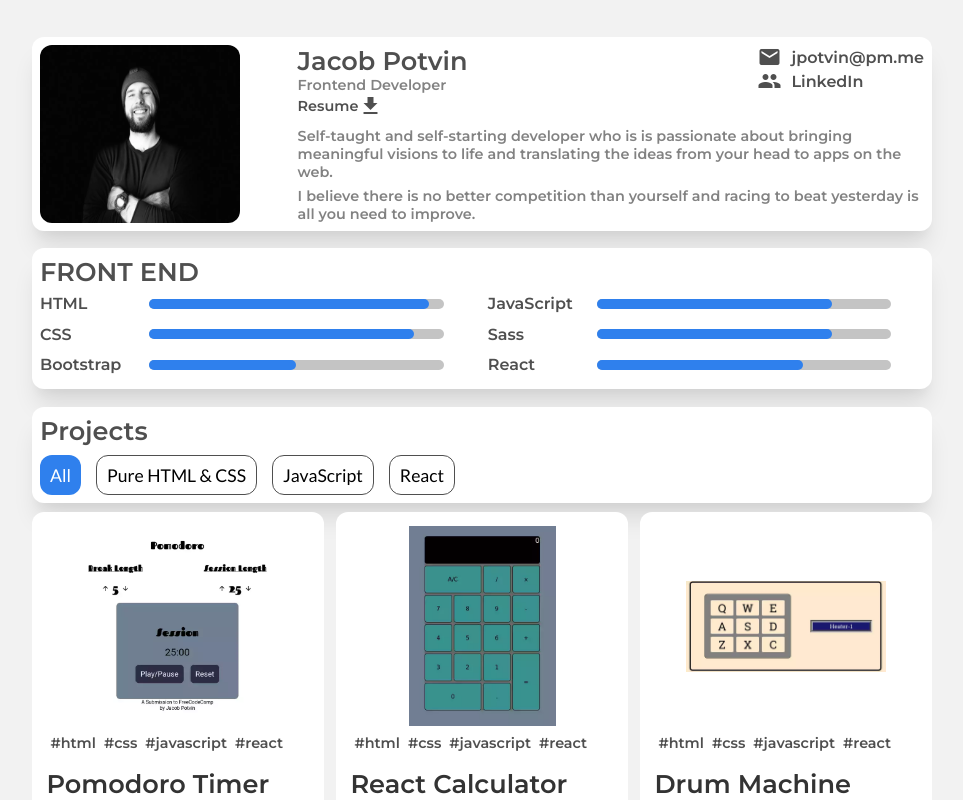
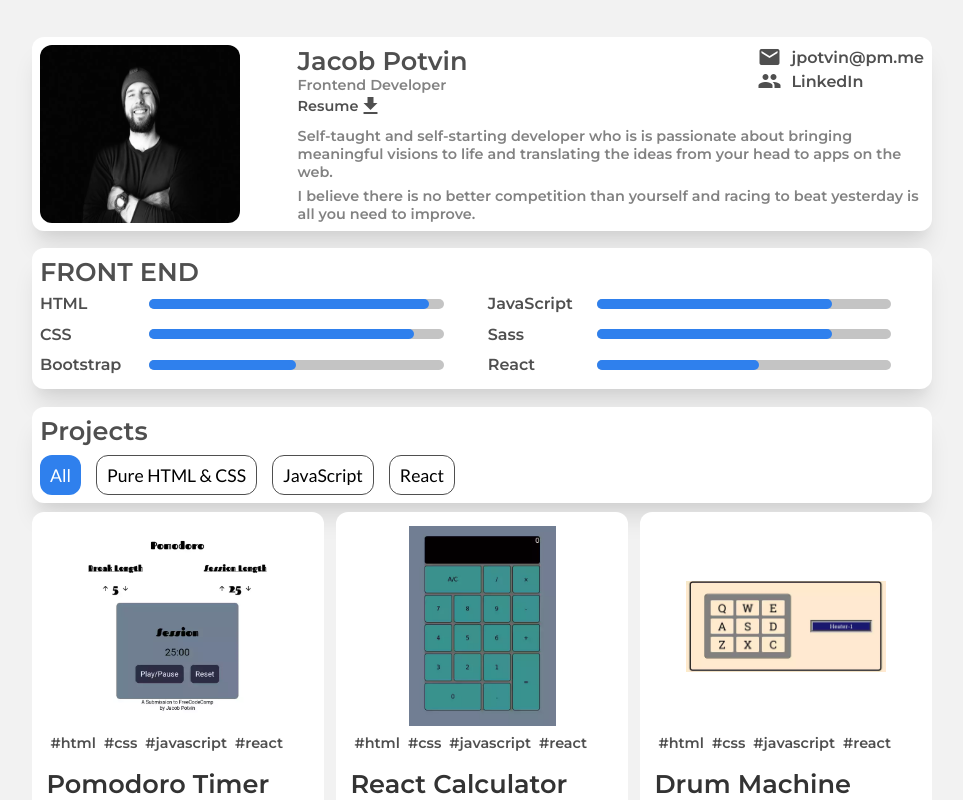
Before and after one commit to jpotvin-ezpz/personal-portfolio, a React (Create React App) app: page / in a window 1280 px wide. Shown: the top 800 px of the page, without its empty margins (158-1121 px from the left). Built offline with nearby package versions, Linux system fonts and the light colour scheme.

Commit message:
adjusting skill bars

```diff
--- a/src/sass/components/_skills.scss
+++ b/src/sass/components/_skills.scss
@@ -50,5 +50,5 @@
 }
 
 .skill-react .progress {
-  width: 70%;
+  width: 55%;
 }
--- a/src/styles/index.css
+++ b/src/styles/index.css
@@ -379,7 +379,7 @@ h2.hobby-title {
 }
 
 .skill-react .progress {
-  width: 70%;
+  width: 55%;
 }
 
 @media only screen and (min-device-width: 320px) and (max-device-width: 599px) {
```
Also changed, not shown: 5 other files (tests, documents, lock files or other folders).
